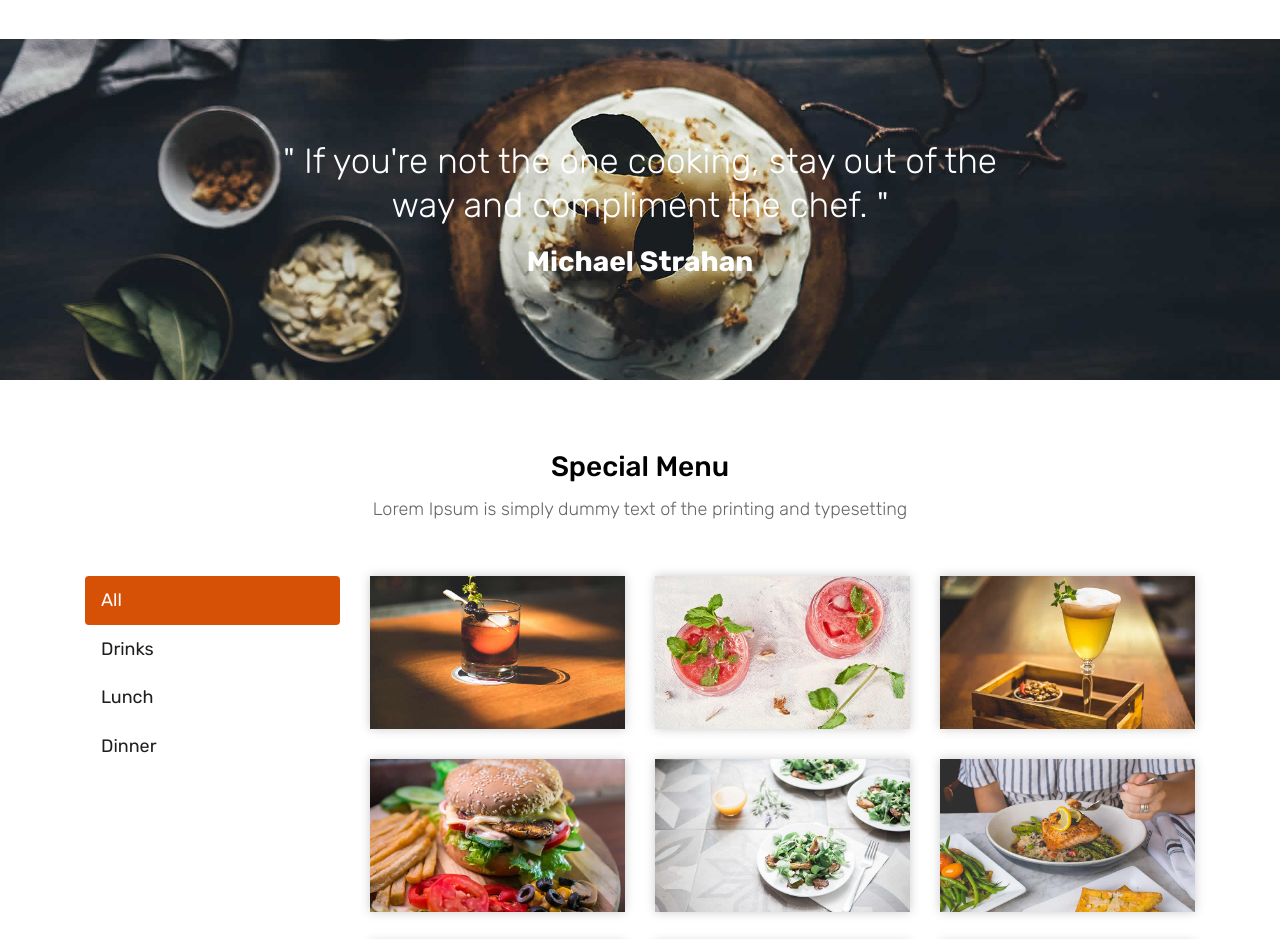
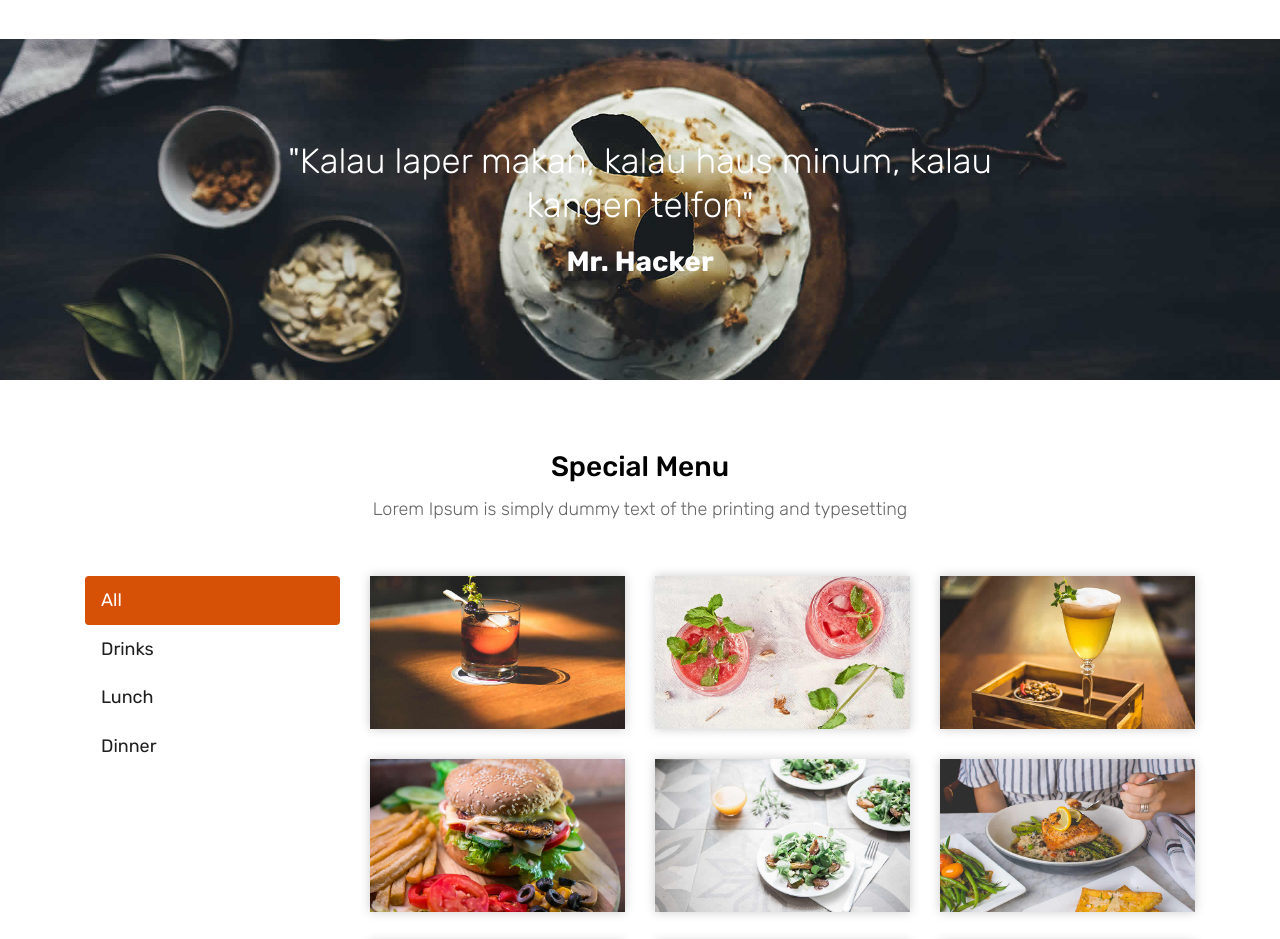
Before and after one commit to fajarikasaputra/Restoran, a plain HTML site: page index.html in a window 1280 px wide. Shown: the part 1340-2279 px from the top of the page. Drawn offline with Linux system fonts and the light colour scheme.

Commit message:
edit dikit lanjutin ya ges

```diff
--- a/index.html
+++ b/index.html
@@ -145,9 +145,9 @@
 			<div class="row">
 				<div class="col-md-8 ml-auto mr-auto text-center">
 					<p class="lead ">
-						" If you're not the one cooking, stay out of the way and compliment the chef. "
+						"Kalau laper makan, kalau haus minum, kalau kangen telfon"
 					</p>
-					<span class="lead">Michael Strahan</span>
+					<span class="lead">Mr. Hacker</span>
 				</div>
 			</div>
 		</div>
```
